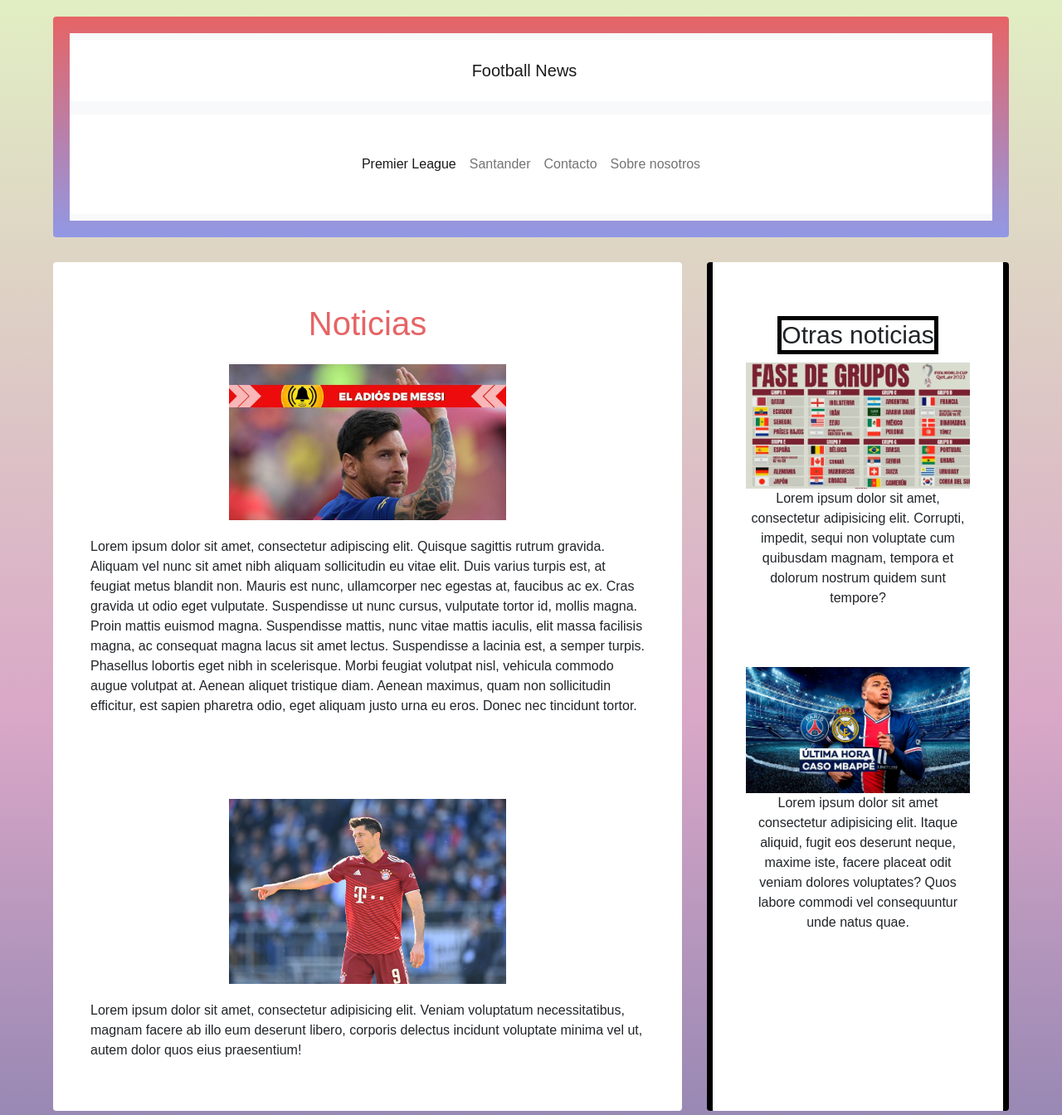
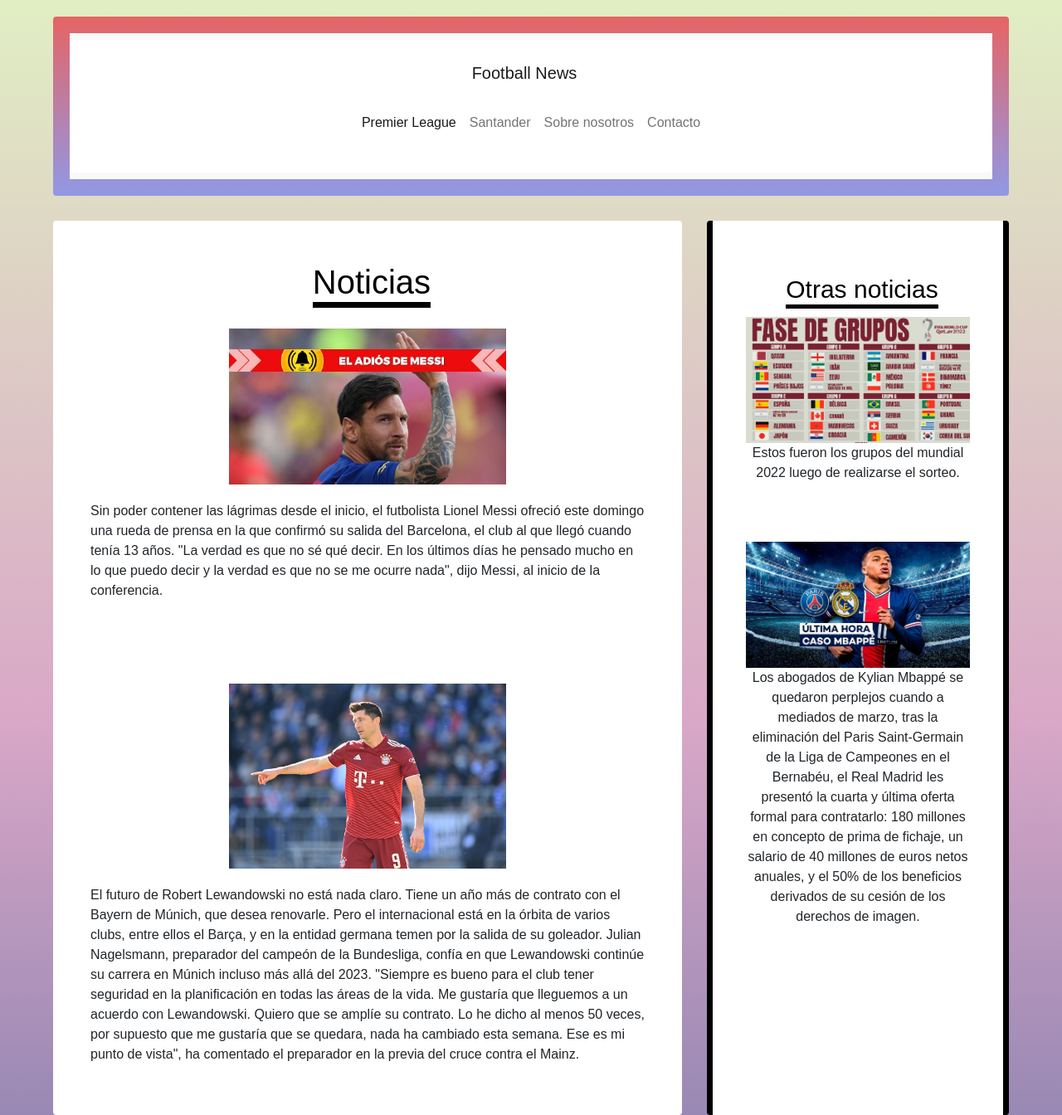
Before and after one commit to ManuelBM119/ultdesafio, a plain HTML site: page index.html in a window 1280 px wide. Shown: the top 1344 px of the page at 83% size. Drawn offline with nearby package versions, Linux system fonts and the light colour scheme.

Commit message:
agregando transiciones ,animaciones y quitando lorems

```diff
--- a/index.html
+++ b/index.html
@@ -20,19 +20,13 @@
 
 	<header class="header" >
 
-		<nav class="navbar navbar-light bg-light">
-			<div class="container-fluid">
-			  <span class="navbar-brand mb-0 h1">Football News</span>
-			</div>
-		  </nav>
-
-
 		<nav class="navbar navbar-expand-lg navbar-light bg-light">
 			<div class="container-fluid">
-			<button class="navbar-toggler" type="button" data-bs-toggle="collapse" data-bs-target="#navbarNav" aria-controls="navbarNav" aria-expanded="false" aria-label="Toggle navigation">
+			<a class="navbar-brand" href="#">Football News</a>
+			<button class="navbar-toggler" type="button" data-bs-toggle="collapse" data-bs-target="#navbarNavDropdown" aria-controls="navbarNavDropdown" aria-expanded="false" aria-label="Toggle navigation">
 				<span class="navbar-toggler-icon"></span>
 			</button>
-			<div class="collapse navbar-collapse" id="navbarNav">
+			<div class="collapse navbar-collapse" id="navbarNavDropdown">
 				<ul class="navbar-nav">
 				<li class="nav-item">
 					<a class="nav-link active" aria-current="page" href="premierleague.html">Premier League</a>
@@ -41,15 +35,18 @@
 					<a class="nav-link" href="santander.html">Santander</a>
 				</li>
 				<li class="nav-item">
-					<a class="nav-link" href="contacto.html">Contacto</a>
+					<a class="nav-link" href="sobrenosotros.html">Sobre nosotros</a>
 				</li>
 				<li class="nav-item">
-					<a class="nav-link" href="sobrenosotros.html">Sobre nosotros</a>
+					<a class="nav-link" href="contacto.html">Contacto</a>
 				</li>
 				</ul>
 			</div>
 			</div>
 		</nav>
+
+
+
 
 
 	</header>
@@ -60,7 +57,9 @@
 		<h2 class="titulo-main">Noticias</h2>
 		<img class="imgs-main" src="img/messi.jpg" alt="">
 		<p>
-			Lorem ipsum dolor sit amet, consectetur adipiscing elit. Quisque sagittis rutrum gravida. Aliquam vel nunc sit amet nibh aliquam sollicitudin eu vitae elit. Duis varius turpis est, at feugiat metus blandit non. Mauris est nunc, ullamcorper nec egestas at, faucibus ac ex. Cras gravida ut odio eget vulputate. Suspendisse ut nunc cursus, vulputate tortor id, mollis magna. Proin mattis euismod magna. Suspendisse mattis, nunc vitae mattis iaculis, elit massa facilisis magna, ac consequat magna lacus sit amet lectus. Suspendisse a lacinia est, a semper turpis. Phasellus lobortis eget nibh in scelerisque. Morbi feugiat volutpat nisl, vehicula commodo augue volutpat at. Aenean aliquet tristique diam. Aenean maximus, quam non sollicitudin efficitur, est sapien pharetra odio, eget aliquam justo urna eu eros. Donec nec tincidunt tortor.
+			Sin poder contener las lágrimas desde el inicio, el futbolista Lionel Messi ofreció este domingo una rueda de prensa en la que confirmó su salida del Barcelona, el club al que llegó cuando tenía 13 años.
+
+"La verdad es que no sé qué decir. En los últimos días he pensado mucho en lo que puedo decir y la verdad es que no se me ocurre nada", dijo Messi, al inicio de la conferencia.
 			<br><br>
 		</div>
 
@@ -68,8 +67,9 @@
 		<div class="contenido-info">
 		<img class="imgs-main" src="img/lewandowskichampions.jpg" alt="aubameyang">
 		<p>
-		Lorem ipsum dolor sit amet, consectetur adipisicing elit. Veniam voluptatum necessitatibus, magnam facere ab illo eum deserunt libero, corporis delectus incidunt voluptate minima vel ut,
-		autem dolor quos eius praesentium!
+			El futuro de Robert Lewandowski no está nada claro. Tiene un año más de contrato con el Bayern de Múnich, que desea renovarle. Pero el internacional está en la órbita de varios clubs, entre ellos el Barça, y en la entidad germana temen por la salida de su goleador.
+
+			Julian Nagelsmann, preparador del campeón de la Bundesliga, confía en que Lewandowski continúe su carrera en Múnich incluso más allá del 2023. "Siempre es bueno para el club tener seguridad en la planificación en todas las áreas de la vida. Me gustaría que lleguemos a un acuerdo con Lewandowski. Quiero que se amplíe su contrato. Lo he dicho al menos 50 veces, por supuesto que me gustaría que se quedara, nada ha cambiado esta semana. Ese es mi punto de vista", ha comentado el preparador en la previa del cruce contra el Mainz.
 
 		</p>
 		</div>
@@ -83,12 +83,12 @@
 			<h3 class="h3-aside">Otras noticias</h3>
 
 		<img class="imgs-side" src="img/fase-grupo-mundial.jpg" alt="barcelona">
-		<p>Lorem ipsum dolor sit amet, consectetur adipisicing elit. Corrupti, impedit, sequi non voluptate cum quibusdam magnam, tempora et dolorum nostrum quidem sunt tempore? </p>
+		<p> Estos fueron los grupos del mundial 2022 luego de realizarse el sorteo. </p>
 		</div>
 
 		<div class="side-2">
 			<img class="imgs-side" src="img/mbappe.jpeg" alt="barcelona">
-			<p>Lorem ipsum dolor sit amet consectetur adipisicing elit. Itaque aliquid, fugit eos deserunt neque, maxime iste, facere placeat odit veniam dolores voluptates? Quos labore commodi vel consequuntur unde natus quae.</p>
+			<p>Los abogados de Kylian Mbappé se quedaron perplejos cuando a mediados de marzo, tras la eliminación del Paris Saint-Germain de la Liga de Campeones en el Bernabéu, el Real Madrid les presentó la cuarta y última oferta formal para contratarlo: 180 millones en concepto de prima de fichaje, un salario de 40 millones de euros netos anuales, y el 50% de los beneficios derivados de su cesión de los derechos de imagen.</p>
 		</div>
 
 
--- a/main.css
+++ b/main.css
@@ -28,8 +28,6 @@
     text-decoration: none;
     list-style-type: none;
 
-
-
 }
 
 a{
@@ -55,13 +53,6 @@
     color: #e66465;
 
 }
-
-.contenido-nosotros{
-
-}
-
-
-
 
 
 /* ESTILO DE MAIN */
@@ -148,10 +139,7 @@
 
 }
 
-.contenedor .contenido-about{
 
-
-}
 /* TERMINA ESTILOS MAIN */
 
 
@@ -176,9 +164,15 @@
     max-width: 100%;
 }
 .h3-aside{
-    border: solid 5px black;
+    border-bottom: solid 5px black;
     font-size: 30px;
     margin: 10px 0;
+    animation-name: mover;
+    animation-duration: 5s;
+    animation-delay:500ms ;
+    animation-iteration-count: infinite;
+    animation-direction: alternate;
+    cursor: pointer;
 }
 .side-1{
     margin: 15px 0;
@@ -225,6 +219,7 @@
 /* FORMULARIO CONTACTO */
 
 
+
 form{
     width: 600px;
     margin: auto;
@@ -235,14 +230,22 @@
     border-radius: 7px;
     display: flex;
     flex-direction: column;
+    background: #ffffff;
 
 
 }
 
-.formulario-titulo{
+.titulo-main{
     color: #e66465;
     text-align: center;
     font-size: 40px;
+    border-bottom: solid 7px black;
+    animation-name: mover;
+    animation-duration: 5s;
+    animation-delay:500ms ;
+    animation-iteration-count: infinite;
+    animation-direction: alternate;
+    cursor: pointer;
 }
 
 .titulo-about{
@@ -257,6 +260,14 @@
     margin: 15px 0;
     padding: 5px;
 }
+input{
+    transition: 0.15s all ease;
+    transition-timing-function: linear;
+}
+
+input :hover{
+width: 300px;
+}
 
 textarea{
 
@@ -268,6 +279,21 @@
 #boton{
     background-color:#e66465;
     color: black;
+
+}
+
+
+@keyframes mover{
+    0%{
+        transform: translateX(0px);
+        color:#e66465 ;
+    }
+
+    100%{
+        transform: translateX(5px);
+        color: black;
+
+    }
 }
 
 /* TERMINA FORMULARIO CONTACTO */
@@ -315,4 +341,6 @@
 	ul li{
 		padding: 10px 0;
 	}
+
+
 }
```
Also changed, not shown: contacto.html (+7 -13 lines), premierleague.html (+15 -16 lines), santander.html (+11 -16 lines), sobrenosotros.html (+22 -19 lines).
